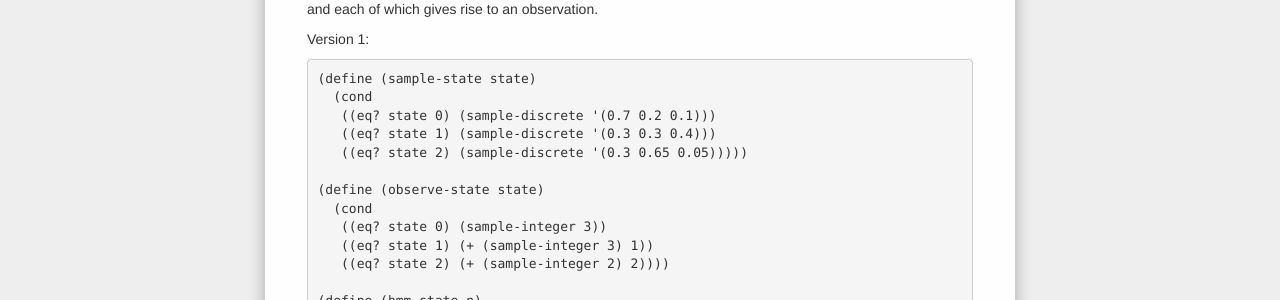
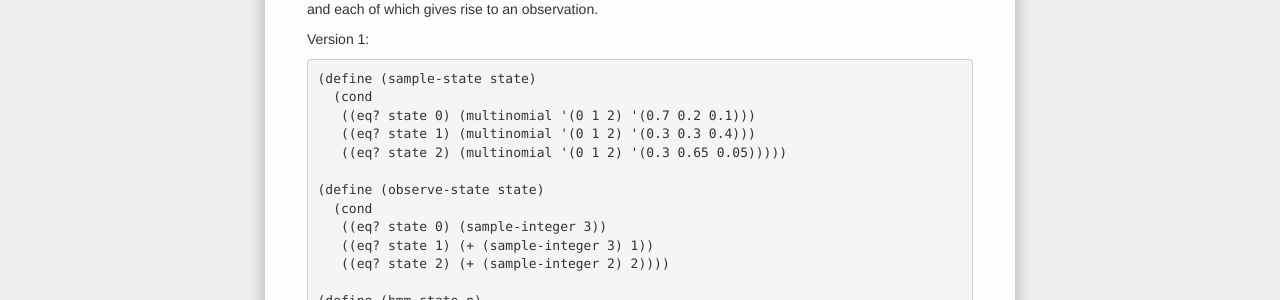
Before and after one commit to forestdb/forestdb.org, a Jekyll site: the page built from models/hmm.md, in a window 1280 px wide. Shown: the part 177-477 px from the top of the page. Built offline with Jekyll 4.4.1, drawn with Linux system fonts in a browser that asks for light colours; nearby versions of some CDN libraries; a script that is not in the unit is left out; some of the changed text lies outside the part shown.

Commit message:
Update hmm.md

```diff
--- a/models/hmm.md
+++ b/models/hmm.md
@@ -14,9 +14,9 @@ Version 1:
 
     (define (sample-state state)
       (cond
-       ((eq? state 0) (sample-discrete '(0.7 0.2 0.1)))
-       ((eq? state 1) (sample-discrete '(0.3 0.3 0.4)))
-       ((eq? state 2) (sample-discrete '(0.3 0.65 0.05)))))
+       ((eq? state 0) (multinomial '(0 1 2) '(0.7 0.2 0.1)))
+       ((eq? state 1) (multinomial '(0 1 2) '(0.3 0.3 0.4)))
+       ((eq? state 2) (multinomial '(0 1 2) '(0.3 0.65 0.05)))))
 
     (define (observe-state state)
       (cond
```
